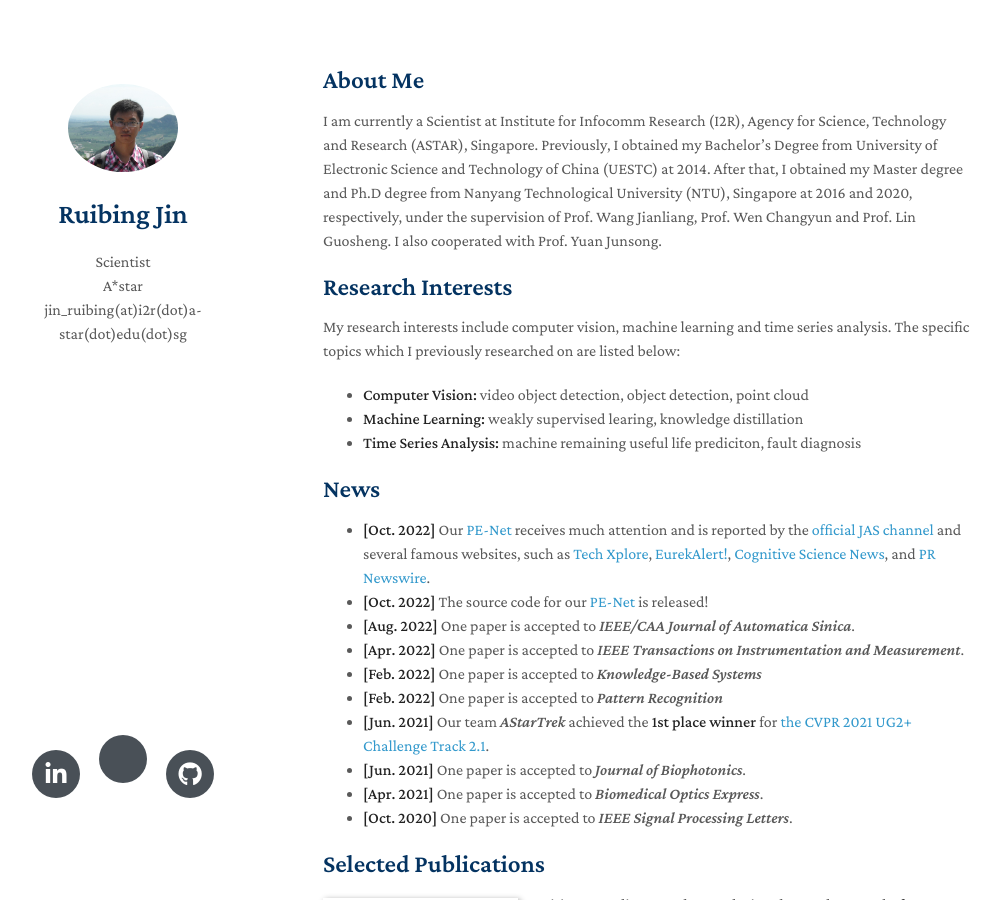
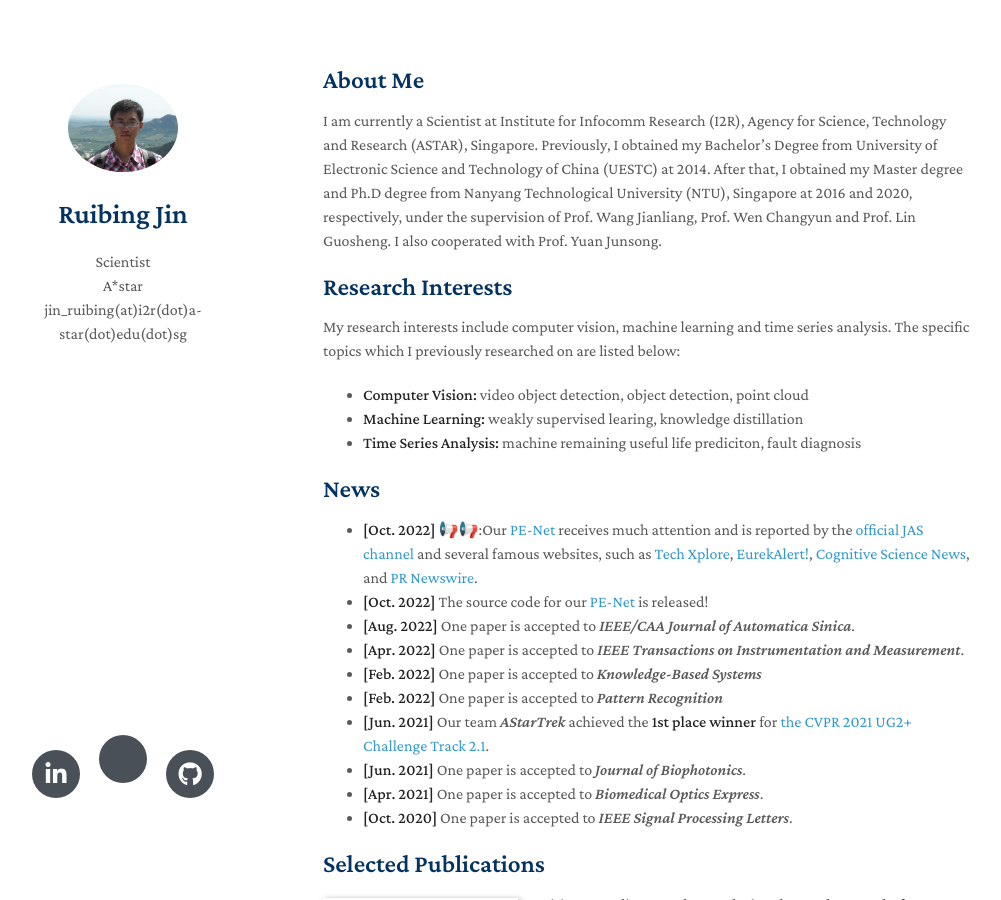
Before and after one commit to ruibing-jin/ruibing-jin.github.io, a Jekyll site: the page built from index.md, in a window 1280 px wide and 900 px high. Shown: the whole window, without its empty margins (147-1148 px from the left). Built offline with Jekyll 4.4.1, drawn with Linux system fonts in a browser that asks for light colours; nearby versions of some CDN libraries; a style sheet for code colours, icons or effects is not loaded; our own code applies the rules of GitHub Pages for plain Markdown files.

```diff
--- a/index.md
+++ b/index.md
@@ -12,7 +12,7 @@ My research interests include computer vision, machine learning and time series
 - **Time Series Analysis:** machine remaining useful life prediciton, fault diagnosis
 
 ## News
-- **[Oct. 2022]** Our [PE-Net](https://ieeexplore.ieee.org/document/9849459) receives much attention and is reported by the [official JAS channel](https://mp.weixin.qq.com/s/Mua13qe4LJqt1AwZ2XHFYQ) and several famous websites, such as [Tech Xplore](https://techxplore.com/news/2022-10-convolutional-neural-network-framework-life.amp), [EurekAlert!](https://www.eurekalert.org/news-releases/968147), [Cognitive Science News](https://cognitivesciencenews.com/2022/10/18/convolutional-neural-network-framework-to-predict-remaining-useful-life-in-machines/amp/), and [PR Newswire](https://www.prnewswire.com/news-releases/new-study-in-ieeecaa-journal-of-automatica-sinica-describes-convolutional-neural-network-framework-to-predict-remaining-useful-life-in-machines-301654980.html).
+- **[Oct. 2022]** 📢📢:Our [PE-Net](https://ieeexplore.ieee.org/document/9849459) receives much attention and is reported by the [official JAS channel](https://mp.weixin.qq.com/s/Mua13qe4LJqt1AwZ2XHFYQ) and several famous websites, such as [Tech Xplore](https://techxplore.com/news/2022-10-convolutional-neural-network-framework-life.amp), [EurekAlert!](https://www.eurekalert.org/news-releases/968147), [Cognitive Science News](https://cognitivesciencenews.com/2022/10/18/convolutional-neural-network-framework-to-predict-remaining-useful-life-in-machines/amp/), and [PR Newswire](https://www.prnewswire.com/news-releases/new-study-in-ieeecaa-journal-of-automatica-sinica-describes-convolutional-neural-network-framework-to-predict-remaining-useful-life-in-machines-301654980.html).
 - **[Oct. 2022]** The source code for our [PE-Net](https://github.com/ruibing-jin/PE-Net) is released!
 - **[Aug. 2022]** One paper is accepted to *IEEE/CAA Journal of Automatica Sinica*.
 - **[Apr. 2022]** One paper is accepted to *IEEE Transactions on Instrumentation and Measurement*.
```
